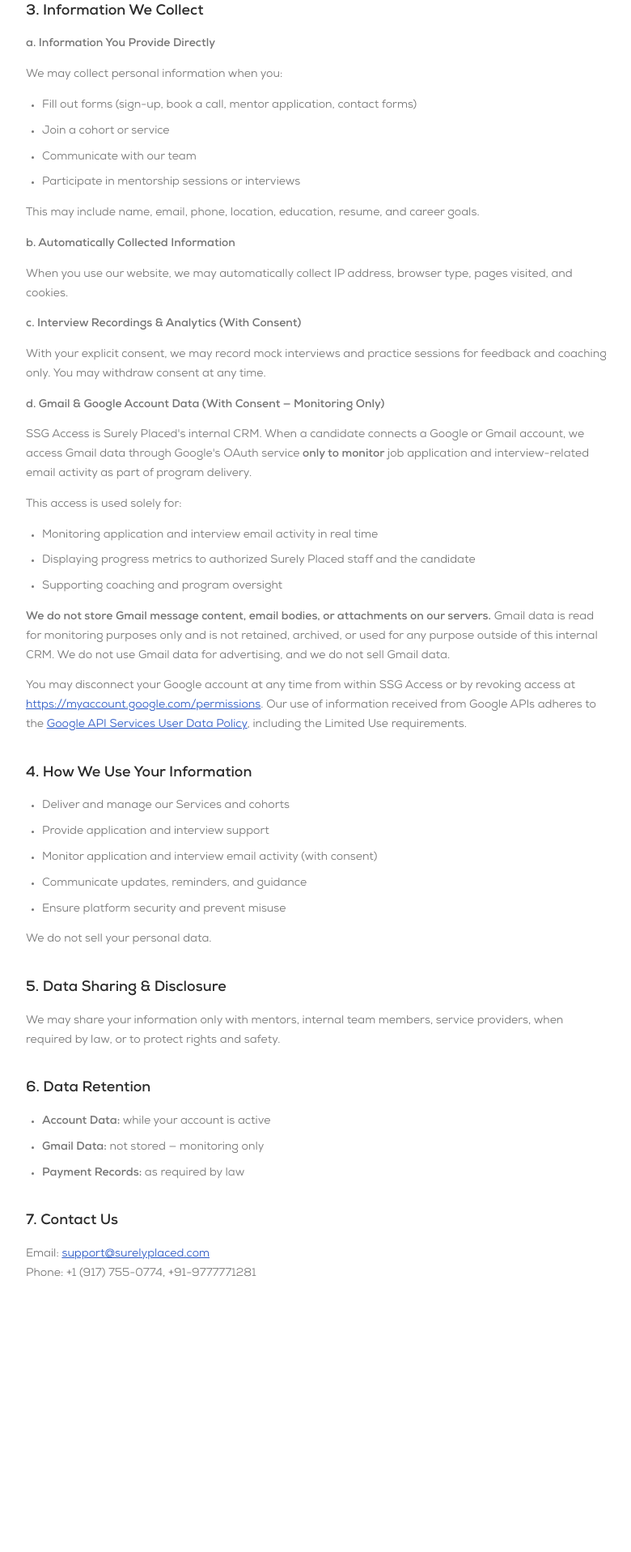
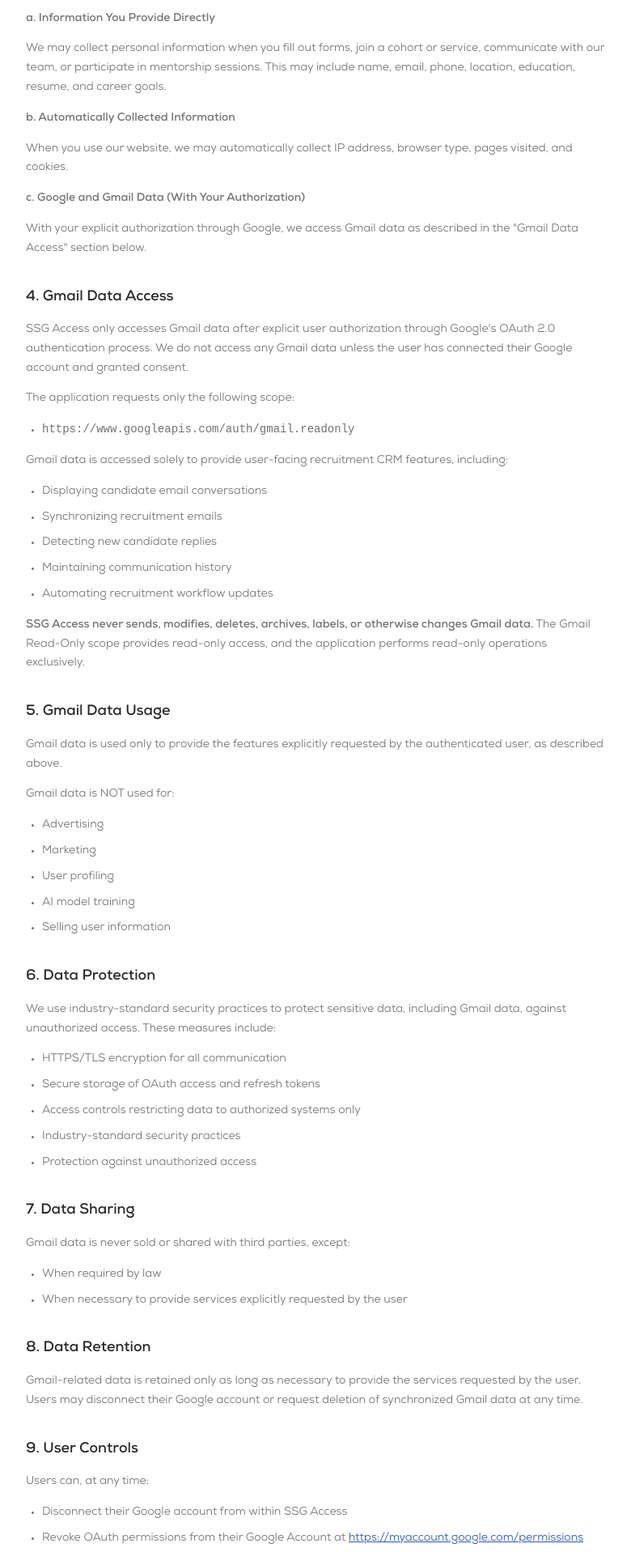
Before and after one commit to Surely-Placed/FrontEnd, a Next.js app in the folder surely-placed-fe/: page /ssg-privacy-policy in a window 1280 px wide. Shown: the part 880-2797 px from the top of the page at 81% size, without its empty margins (248-1028 px from the left). Before the commit the page ends 2518 px from the top, so only its background shows below. Built offline with nearby package versions, Linux system fonts and the light colour scheme; no server answers; a web font is replaced by a local one.

Commit message:
made the changes on hidded routes

```diff
--- a/surely-placed-fe/src/app/(ssg)/homepage/page.jsx
+++ b/surely-placed-fe/src/app/(ssg)/homepage/page.jsx
@@ -4,7 +4,7 @@
 export const metadata = buildPageMetadata({
   title: 'SSG Access — Surely Placed Internal CRM',
   description:
-    "SSG Access is Surely Placed's internal CRM for managing career coaching cohorts, tracking applications, and monitoring interview email activity.",
+    "SSG Access is Surely Placed's recruitment CRM for managing candidates, tracking applications, and syncing recruitment email using read-only Gmail access with user consent.",
   path: '/homepage',
 });
 
--- a/surely-placed-fe/src/app/(ssg)/ssg-privacy-policy/page.jsx
+++ b/surely-placed-fe/src/app/(ssg)/ssg-privacy-policy/page.jsx
@@ -4,7 +4,7 @@
 export const metadata = buildPageMetadata({
   title: 'Privacy Policy | SSG Access',
   description:
-    'Privacy Policy for SSG Access, Surely Placed internal CRM. Learn how we collect, use, and protect your data including Gmail monitoring with consent.',
+    'Privacy Policy for SSG Access, Surely Placed recruitment CRM. Learn how we access, use, protect, and retain data, including read-only Gmail access under Google OAuth with explicit user consent.',
   path: '/ssg-privacy-policy',
 });
 
--- a/surely-placed-fe/src/components/Ssg/SsgPrivacyPolicy.jsx
+++ b/surely-placed-fe/src/components/Ssg/SsgPrivacyPolicy.jsx
@@ -4,20 +4,21 @@
 export default function SsgPrivacyPolicy() {
   return (
     <LegalLayout title="Privacy Policy">
-      <p style={{ color: '#737373' }}>Last updated: February 19, 2026</p>
+      <p style={{ color: '#737373' }}>Last updated: July 21, 2026</p>
 
       <h2>1. Introduction</h2>
       <p>
-        SSG Access is the internal CRM and management portal operated by Surely Placed
-        (&quot;Surely Placed,&quot; &quot;we,&quot; &quot;our,&quot; or &quot;us&quot;). It is used
-        by Surely Placed staff and enrolled candidates to manage programs, track progress, and monitor
-        application activity.
+        SSG Access is the internal recruitment CRM and management portal operated by Surely Placed
+        (&quot;Surely Placed,&quot; &quot;SSG Access,&quot; &quot;we,&quot; &quot;our,&quot; or
+        &quot;us&quot;). It is used by authorized Surely Placed staff and enrolled candidates to
+        manage recruitment programs, track progress, and manage candidate communication.
       </p>
       <p>
         We are committed to protecting your privacy and handling your personal information in a
         transparent, secure, and responsible manner. This Privacy Policy explains how we collect, use,
         disclose, and protect your information when you access or use SSG Access and related Surely
-        Placed services (collectively, the &quot;Services&quot;).
+        Placed services (collectively, the &quot;Services&quot;), including how we access and handle
+        Google and Gmail data.
       </p>
       <p>By using SSG Access, you agree to the practices described in this Privacy Policy.</p>
 
@@ -26,9 +27,8 @@
       <ul>
         <li>The SSG Access website and landing pages</li>
         <li>User accounts, login and onboarding flows</li>
+        <li>Recruitment CRM features, including Gmail integration</li>
         <li>Cohort programs and mentorship sessions</li>
-        <li>Application support and interview analytics services</li>
-        <li>Community groups (including WhatsApp, Slack, or similar platforms)</li>
         <li>Calls, forms, and communications with the SSG Access team</li>
       </ul>
       <p>It does not apply to third-party websites or platforms linked from our website.</p>
@@ -37,15 +37,11 @@
       <p>
         <strong>a. Information You Provide Directly</strong>
       </p>
-      <p>We may collect personal information when you:</p>
-      <ul>
-        <li>Fill out forms (sign-up, book a call, mentor application, contact forms)</li>
-        <li>Join a cohort or service</li>
-        <li>Communicate with our team</li>
-        <li>Participate in mentorship sessions or interviews</li>
-      </ul>
-      <p>This may include name, email, phone, location, education, resume, and career goals.</p>
-
+      <p>
+        We may collect personal information when you fill out forms, join a cohort or service,
+        communicate with our team, or participate in mentorship sessions. This may include name,
+        email, phone, location, education, resume, and career goals.
+      </p>
       <p>
         <strong>b. Automatically Collected Information</strong>
       </p>
@@ -53,44 +49,104 @@
         When you use our website, we may automatically collect IP address, browser type, pages visited,
         and cookies.
       </p>
-
       <p>
-        <strong>c. Interview Recordings &amp; Analytics (With Consent)</strong>
+        <strong>c. Google and Gmail Data (With Your Authorization)</strong>
       </p>
       <p>
-        With your explicit consent, we may record mock interviews and practice sessions for feedback and
-        coaching only. You may withdraw consent at any time.
+        With your explicit authorization through Google, we access Gmail data as described in the
+        &quot;Gmail Data Access&quot; section below.
       </p>
 
+      <h2>4. Gmail Data Access</h2>
       <p>
-        <strong>d. Gmail &amp; Google Account Data (With Consent — Monitoring Only)</strong>
+        SSG Access only accesses Gmail data after explicit user authorization through Google&apos;s
+        OAuth 2.0 authentication process. We do not access any Gmail data unless the user has connected
+        their Google account and granted consent.
       </p>
+      <p>The application requests only the following scope:</p>
+      <ul>
+        <li>
+          <code>https://www.googleapis.com/auth/gmail.readonly</code>
+        </li>
+      </ul>
       <p>
-        SSG Access is Surely Placed&apos;s internal CRM. When a candidate connects a Google or Gmail
-        account, we access Gmail data through Google&apos;s OAuth service <strong>only to monitor</strong>{' '}
-        job application and interview-related email activity as part of program delivery.
+        Gmail data is accessed solely to provide user-facing recruitment CRM features, including:
       </p>
-      <p>This access is used solely for:</p>
       <ul>
-        <li>Monitoring application and interview email activity in real time</li>
-        <li>Displaying progress metrics to authorized Surely Placed staff and the candidate</li>
-        <li>Supporting coaching and program oversight</li>
+        <li>Displaying candidate email conversations</li>
+        <li>Synchronizing recruitment emails</li>
+        <li>Detecting new candidate replies</li>
+        <li>Maintaining communication history</li>
+        <li>Automating recruitment workflow updates</li>
       </ul>
       <p>
         <strong>
-          We do not store Gmail message content, email bodies, or attachments on our servers.
+          SSG Access never sends, modifies, deletes, archives, labels, or otherwise changes Gmail
+          data.
         </strong>{' '}
-        Gmail data is read for monitoring purposes only and is not retained, archived, or used for any
-        purpose outside of this internal CRM. We do not use Gmail data for advertising, and we do not
-        sell Gmail data.
+        The Gmail Read-Only scope provides read-only access, and the application performs read-only
+        operations exclusively.
       </p>
+
+      <h2>5. Gmail Data Usage</h2>
       <p>
-        You may disconnect your Google account at any time from within SSG Access or by revoking access
-        at{' '}
+        Gmail data is used only to provide the features explicitly requested by the authenticated
+        user, as described above.
+      </p>
+      <p>Gmail data is NOT used for:</p>
+      <ul>
+        <li>Advertising</li>
+        <li>Marketing</li>
+        <li>User profiling</li>
+        <li>AI model training</li>
+        <li>Selling user information</li>
+      </ul>
+
+      <h2>6. Data Protection</h2>
+      <p>
+        We use industry-standard security practices to protect sensitive data, including Gmail data,
+        against unauthorized access. These measures include:
+      </p>
+      <ul>
+        <li>HTTPS/TLS encryption for all communication</li>
+        <li>Secure storage of OAuth access and refresh tokens</li>
+        <li>Access controls restricting data to authorized systems only</li>
+        <li>Industry-standard security practices</li>
+        <li>Protection against unauthorized access</li>
+      </ul>
+
+      <h2>7. Data Sharing</h2>
+      <p>Gmail data is never sold or shared with third parties, except:</p>
+      <ul>
+        <li>When required by law</li>
+        <li>When necessary to provide services explicitly requested by the user</li>
+      </ul>
+
+      <h2>8. Data Retention</h2>
+      <p>
+        Gmail-related data is retained only as long as necessary to provide the services requested by
+        the user. Users may disconnect their Google account or request deletion of synchronized Gmail
+        data at any time.
+      </p>
+
+      <h2>9. User Controls</h2>
+      <p>Users can, at any time:</p>
+      <ul>
+        <li>Disconnect their Google account from within SSG Access</li>
+        <li>
+          Revoke OAuth permissions from their Google Account at{' '}
           <a href="https://myaccount.google.com/permissions" target="_blank" rel="noopener noreferrer">
             https://myaccount.google.com/permissions
           </a>
-        . Our use of information received from Google APIs adheres to the{' '}
+        </li>
+        <li>Request deletion of synchronized Gmail data</li>
+      </ul>
+
+      <h2>10. Google API Services User Data Policy</h2>
+      <p>
+        <em>
+          &quot;SSG ACCESS&apos;s use and transfer of information received from Google APIs adheres to
+          the{' '}
           <a
             href="https://developers.google.com/terms/api-services-user-data-policy"
             target="_blank"
@@ -98,40 +154,18 @@
           >
             Google API Services User Data Policy
           </a>
-        , including the Limited Use requirements.
+          , including the Limited Use requirements.&quot;
+        </em>
+      </p>
+      <p>
+        Google user data is used only to provide user-facing functionality explicitly requested by the
+        user and is never used for advertising or AI model training.
       </p>
 
-      <h2>4. How We Use Your Information</h2>
-      <ul>
-        <li>Deliver and manage our Services and cohorts</li>
-        <li>Provide application and interview support</li>
-        <li>Monitor application and interview email activity (with consent)</li>
-        <li>Communicate updates, reminders, and guidance</li>
-        <li>Ensure platform security and prevent misuse</li>
-      </ul>
-      <p>We do not sell your personal data.</p>
-
-      <h2>5. Data Sharing &amp; Disclosure</h2>
+      <h2>11. Contact</h2>
       <p>
-        We may share your information only with mentors, internal team members, service providers, when
-        required by law, or to protect rights and safety.
-      </p>
-
-      <h2>6. Data Retention</h2>
-      <ul>
-        <li>
-          <strong>Account Data:</strong> while your account is active
-        </li>
-        <li>
-          <strong>Gmail Data:</strong> not stored — monitoring only
-        </li>
-        <li>
-          <strong>Payment Records:</strong> as required by law
-        </li>
-      </ul>
-
-      <h2>7. Contact Us</h2>
-      <p>
+        For privacy-related questions, contact us at:
+        <br />
         Email: <a href={`mailto:${SUPPORT_EMAIL}`}>{SUPPORT_EMAIL}</a>
         <br />
         Phone: {SITE_PHONES.map((p) => p.display).join(', ')}
```
Also changed, not shown: surely-placed-fe/src/components/Ssg/SsgHomePage.jsx (+16 -15 lines), surely-placed-fe/src/components/Ssg/SsgTermsPage.jsx (+7 -5 lines). Lines whose indentation alone changed are shown as unchanged.
